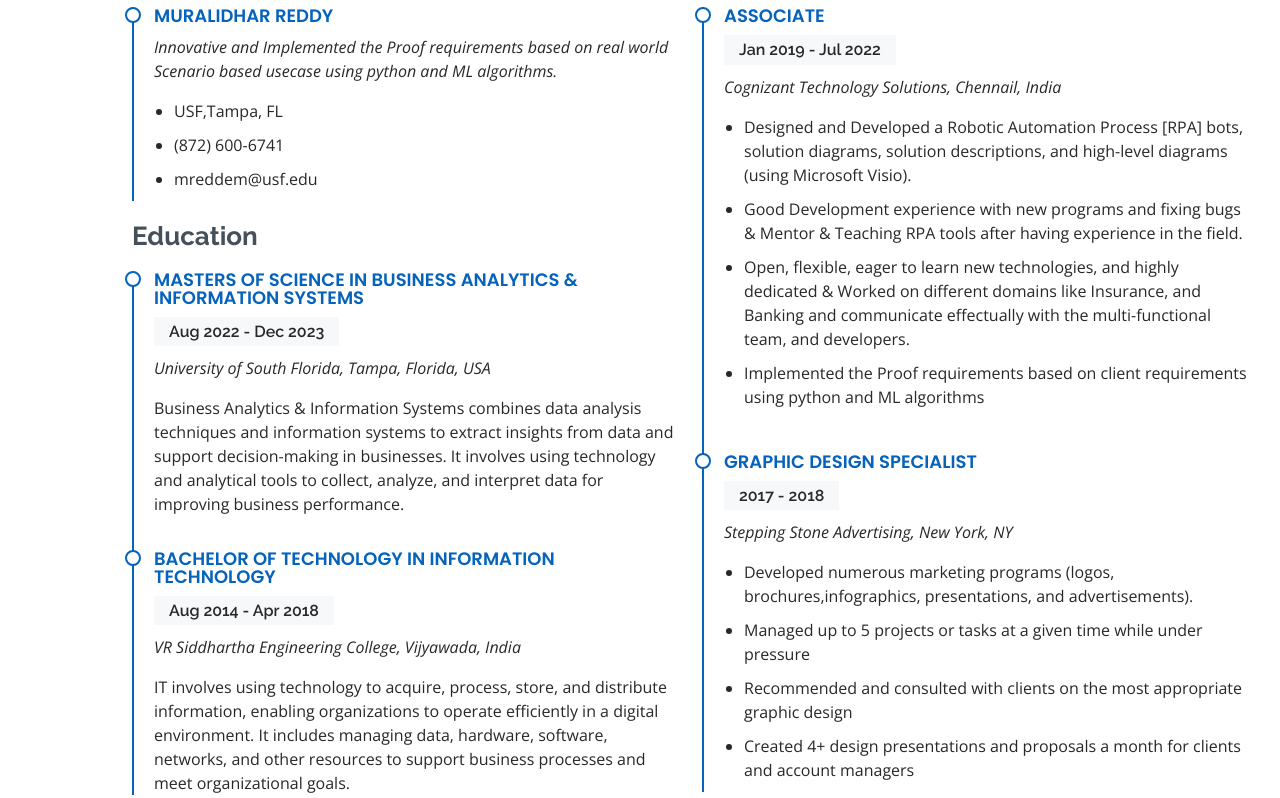
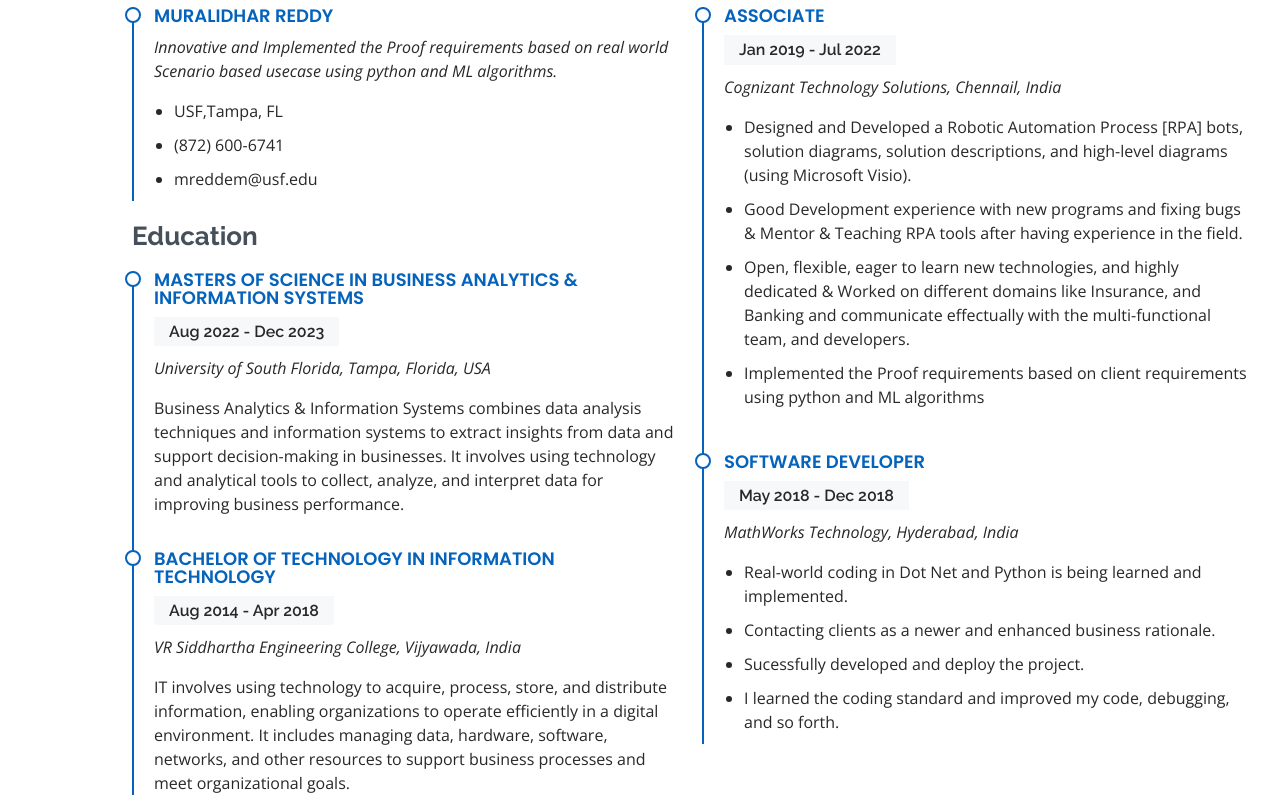
Before and after one commit to rmuralidharr/EIS, a plain HTML site: page index.html in a window 1280 px wide. Shown: the part 2638-3436 px from the top of the page. Drawn offline with nearby package versions, Linux system fonts and the light colour scheme.

Commit message:
Main oage edit

```diff
--- a/index.html
+++ b/index.html
@@ -82,7 +82,7 @@
 
         <div class="section-title">
           <h2>About</h2>
-          <p>I'm Muralidhar Reddy, and I'm eager to do research and create AI projects. </p>
+          <p>I'm Muralidhar Reddy, and I'm eager to do research and develop AI projects. </p>
         </div>
 
         <div class="row">
@@ -120,7 +120,6 @@
                 </ul>
               </div>
             </div>
-            <p>wow</p>
           </div>
         </div>
 
@@ -337,15 +336,14 @@
               </ul>
             </div>
             <div class="resume-item">
-              <h4>Graphic design specialist</h4>
-              <h5>2017 - 2018</h5>
-              <p><em>Stepping Stone Advertising, New York, NY</em></p>
+              <h4>Software Developer</h4>
+              <h5>May 2018 - Dec 2018</h5>
+              <p><em>MathWorks Technology, Hyderabad, India</em></p>
               <ul>
-                <li>Developed numerous marketing programs (logos, brochures,infographics, presentations, and
-                  advertisements).</li>
-                <li>Managed up to 5 projects or tasks at a given time while under pressure</li>
-                <li>Recommended and consulted with clients on the most appropriate graphic design</li>
-                <li>Created 4+ design presentations and proposals a month for clients and account managers</li>
+                <li>Real-world coding in Dot Net and Python is being learned and implemented.</li>
+                <li>Contacting clients as a newer and enhanced business rationale.</li>
+                <li>Sucessfully developed and deploy the project.</li>
+                <li>I learned the coding standard and improved my code, debugging, and so forth.</li>
               </ul>
             </div>
           </div>
```
